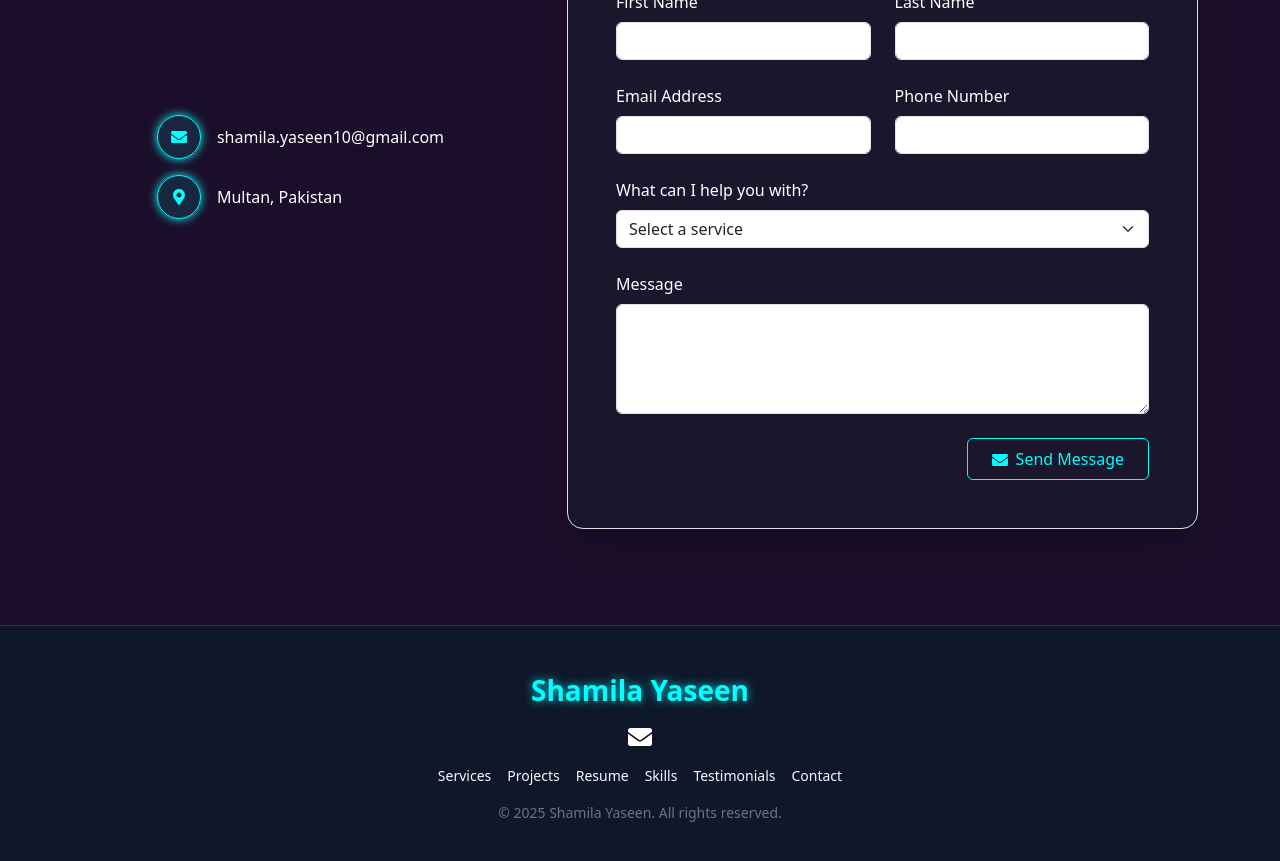
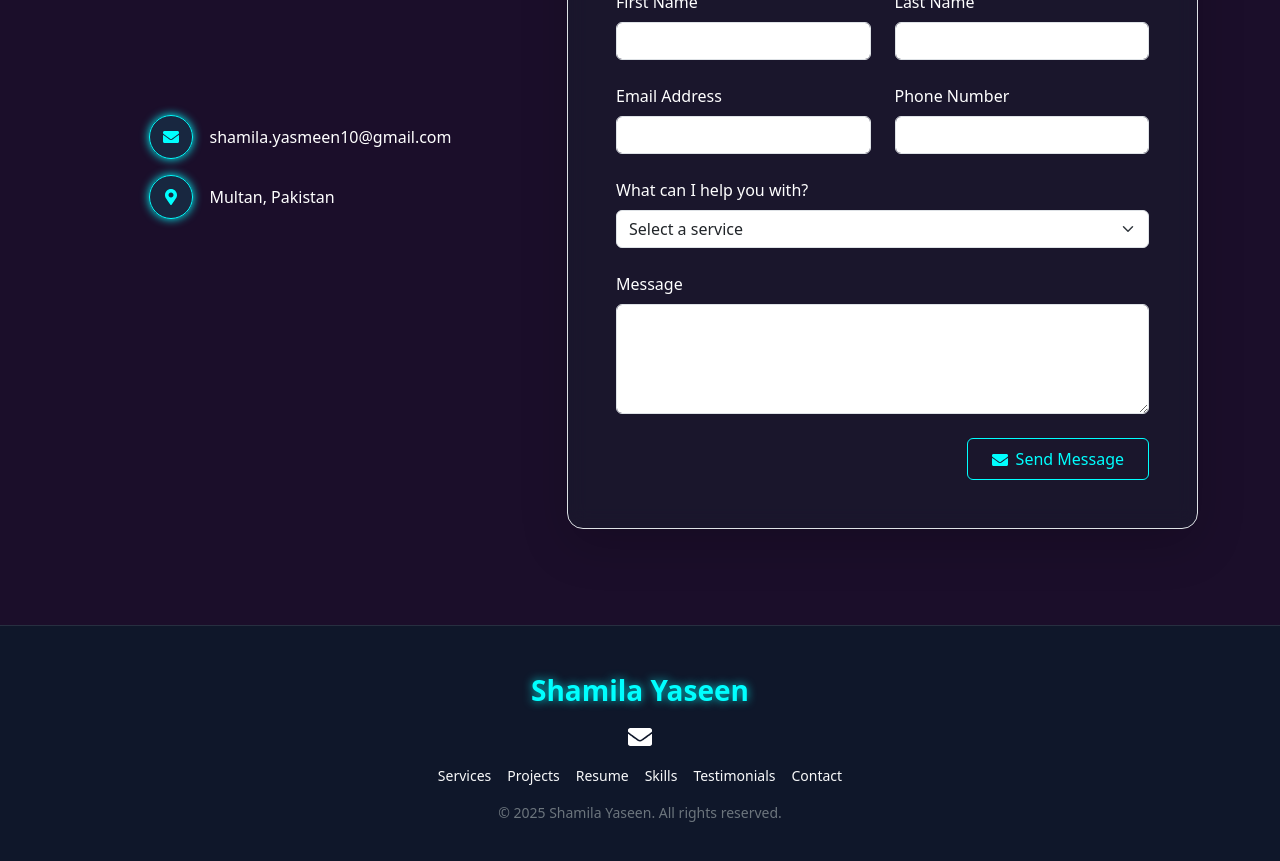
Before and after one commit to zunairaijaz/Zunaira_Portfolio, a React (Create React App) app: page / in a window 1280 px wide. Shown: the part 8820-9681 px from the top of the page. Built offline with nearby package versions, Linux system fonts and the light colour scheme.

Commit message:
fixed email

```diff
--- a/src/contact.js
+++ b/src/contact.js
@@ -74,8 +74,8 @@ export default function Contact() {
                 <div className="icon-circle me-3" style={iconStyle}>
                   <FaEnvelope className="text-neon" />
                 </div>
-                <a href="mailto:shamila.yaseen10@gmail.com" className="text-white text-decoration-none">
-                shamila.yaseen10@gmail.com
+                <a href="mailto:shamila.yasmeen10@gmail.com" className="text-white text-decoration-none">
+                shamila.yasmeen10@gmail.com
                 </a>
               </div>
               {/* <div className="d-flex align-items-center mb-3">
--- a/src/footer.js
+++ b/src/footer.js
@@ -33,7 +33,7 @@ export default function Footer() {
             <FaLinkedin size={24} />
           </a> */}
           <a
-            href="mailto: shamila.yaseen10@gmail.com"
+            href="mailto: shamila.yasmeen10@gmail.com"
             className="text-white"
           >
             <FaEnvelope size={24} />
```
